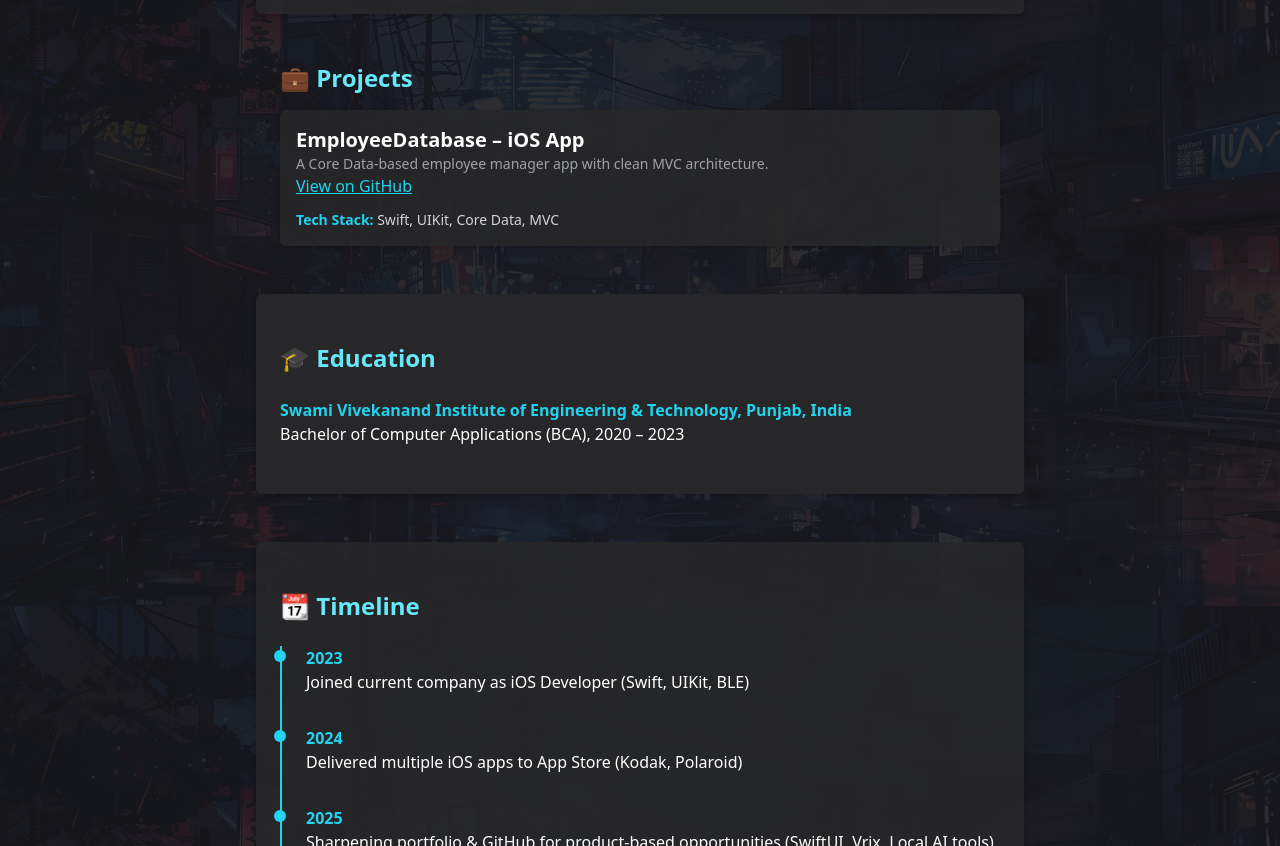
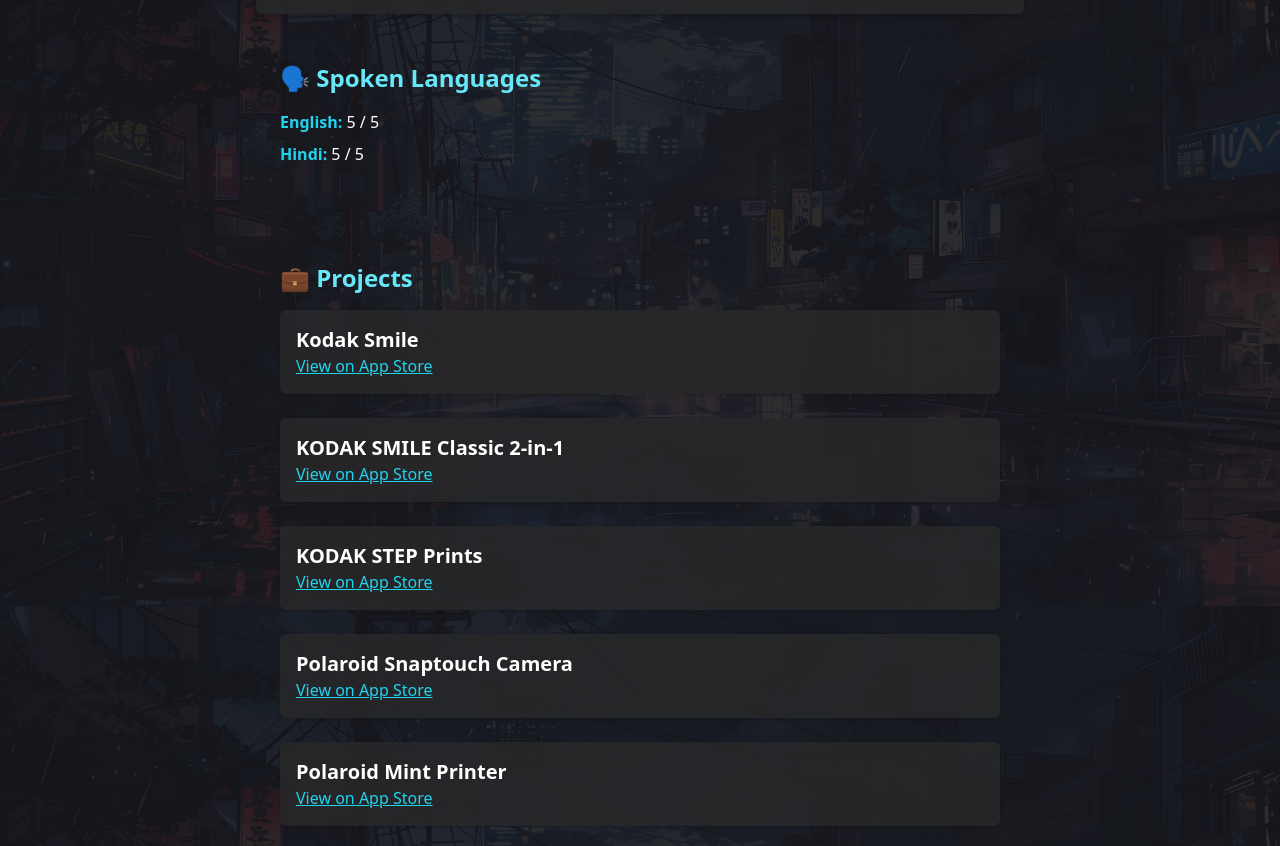
Before and after one commit to ShobhitB2002/shobhit-portfolio, a React (Create React App) app: page / in a window 1280 px wide. Shown: the part 994-1840 px from the top of the page. Built offline with nearby package versions, Linux system fonts and the light colour scheme.

Commit message:
language and updated projects

```diff
--- a/src/App.js
+++ b/src/App.js
@@ -62,28 +62,57 @@
             </ul>
           </section>
 
+          {/* Spoken Languages */}
+          <section className="px-6 py-12 max-w-3xl mx-auto">
+            <h2 className="text-2xl font-bold mb-4 text-cyan-300">🗣️ Spoken Languages</h2>
+            <ul className="space-y-2 text-white">
+              <li><span className="font-semibold text-cyan-400">English:</span> 5 / 5</li>
+              <li><span className="font-semibold text-cyan-400">Hindi:</span> 5 / 5</li>
+            </ul>
+          </section>
+
           {/* Projects */}
           <section className="px-6 py-12 max-w-3xl mx-auto">
             <h2 className="text-2xl font-bold mb-4 text-cyan-300">💼 Projects</h2>
             <div className="space-y-6">
-              <div className="bg-zinc-800 bg-opacity-90 p-4 rounded-md shadow hover:shadow-lg transition-shadow">
-                <h3 className="text-xl font-semibold">EmployeeDatabase – iOS App</h3>
-                <p className="text-sm text-zinc-400">
-                  A Core Data-based employee manager app with clean MVC architecture.
-                </p>
+              {[
+                {
+                  title: "Kodak Smile",
+                  link: "https://apps.apple.com/in/app/kodak-smile/id1447241173",
+                },
+                {
+                  title: "KODAK SMILE Classic 2-in-1",
+                  link: "https://apps.apple.com/in/app/kodak-smile-classic-2-in-1/id1448368147",
+                },
+                {
+                  title: "KODAK STEP Prints",
+                  link: "https://apps.apple.com/in/app/kodak-step-prints/id1494704742",
+                },
+                {
+                  title: "Polaroid Snaptouch Camera",
+                  link: "https://apps.apple.com/in/app/snaptouch-camera/id1255930529",
+                },
+                {
+                  title: "Polaroid Mint Printer",
+                  link: "https://apps.apple.com/in/app/mint-printer/id1437358918",
+                },
+                {
+                  title: "Polaroid Zip Printer",
+                  link: "https://apps.apple.com/in/app/zip-printer/id1252079118",
+                }
+              ].map((project) => (
+                <div key={project.title} className="bg-zinc-800 bg-opacity-90 p-4 rounded-md shadow hover:shadow-lg transition-shadow">
+                  <h3 className="text-xl font-semibold text-white">{project.title}</h3>
                   <a
-                  href="https://github.com/ShobhitB2002/EmployeeDatabase-iOS"
+                    href={project.link}
                     target="_blank"
+                    rel="noopener noreferrer"
                     className="text-cyan-400 underline hover:text-cyan-300"
-                  rel="noopener noreferrer"
                   >
-                  View on GitHub
+                    View on App Store
                   </a>
-                {/* Tech Stack */}
-                <div className="mt-3 text-sm text-zinc-300">
-                  <span className="font-semibold text-cyan-400">Tech Stack:</span> Swift, UIKit, Core Data, MVC
                 </div>
-              </div>
+              ))}
             </div>
           </section>
 
@@ -92,7 +121,9 @@
             <h2 className="text-2xl font-bold mb-6 text-cyan-300">🎓 Education</h2>
             <ul className="space-y-4">
               <li>
-            <p className="font-semibold text-cyan-400">Swami Vivekanand Institute of Engineering & Technology, Punjab, India</p>
+                <p className="font-semibold text-cyan-400">
+                  Swami Vivekanand Institute of Engineering & Technology, Punjab, India
+                </p>
                 <p>Bachelor of Computer Applications (BCA), 2020 – 2023</p>
               </li>
             </ul>
@@ -104,18 +135,23 @@
             <ol className="relative border-l-2 border-cyan-400 pl-6">
               <li className="mb-8">
                 <span className="absolute -left-2 mt-1 w-3 h-3 bg-cyan-400 rounded-full"></span>
-                <p className="text-cyan-400 font-semibold">2023</p>
-                <p>Joined current company as iOS Developer (Swift, UIKit, BLE)</p>
+                <p className="text-cyan-400 font-semibold">2023 Jul</p>
+                <p>Joined CS Soft Solutions as iOS Developer Trainee (Swift, UIKit, BLE)</p>
               </li>
               <li className="mb-8">
                 <span className="absolute -left-2 mt-1 w-3 h-3 bg-cyan-400 rounded-full"></span>
-                <p className="text-cyan-400 font-semibold">2024</p>
-                <p>Delivered multiple iOS apps to App Store (Kodak, Polaroid)</p>
+                <p className="text-cyan-400 font-semibold">2023 Dec</p>
+                <p>Completed training at CS Soft Solutions</p>
+              </li>
+              <li className="mb-8">
+                <span className="absolute -left-2 mt-1 w-3 h-3 bg-cyan-400 rounded-full"></span>
+                <p className="text-cyan-400 font-semibold">2024 Jul</p>
+                <p>Joined C+A Global as iOS Developer, enhanced skills in MVVM, Core Data</p>
               </li>
               <li className="mb-8">
                 <span className="absolute -left-2 mt-1 w-3 h-3 bg-cyan-400 rounded-full"></span>
                 <p className="text-cyan-400 font-semibold">2025</p>
-                <p>Sharpening portfolio & GitHub for product-based opportunities (SwiftUI, Vrix, Local AI tools)</p>
+                <p>Currently at C+A Global, contributed to Kodak, Polaroid & other live apps</p>
               </li>
             </ol>
           </section>
```
Also changed, not shown: 1 other file (tests, documents, lock files or other folders). Lines whose indentation alone changed are shown as unchanged.
